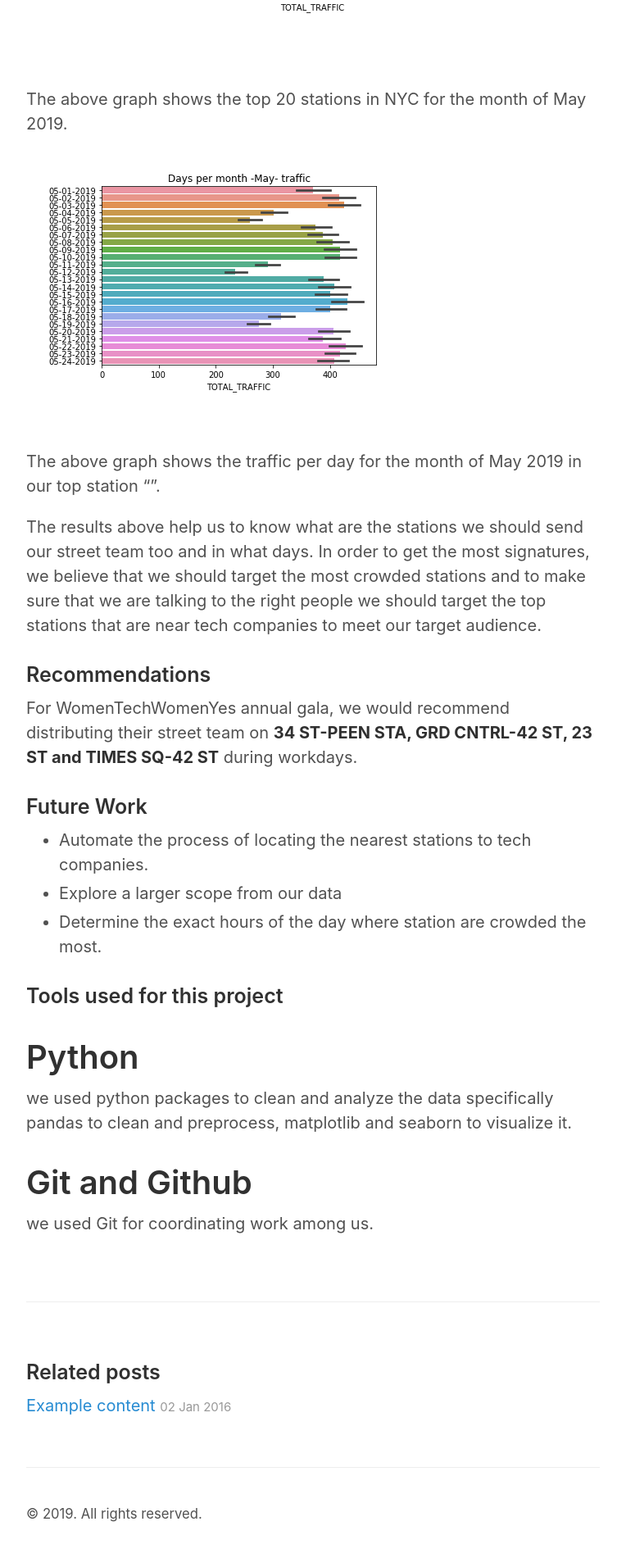
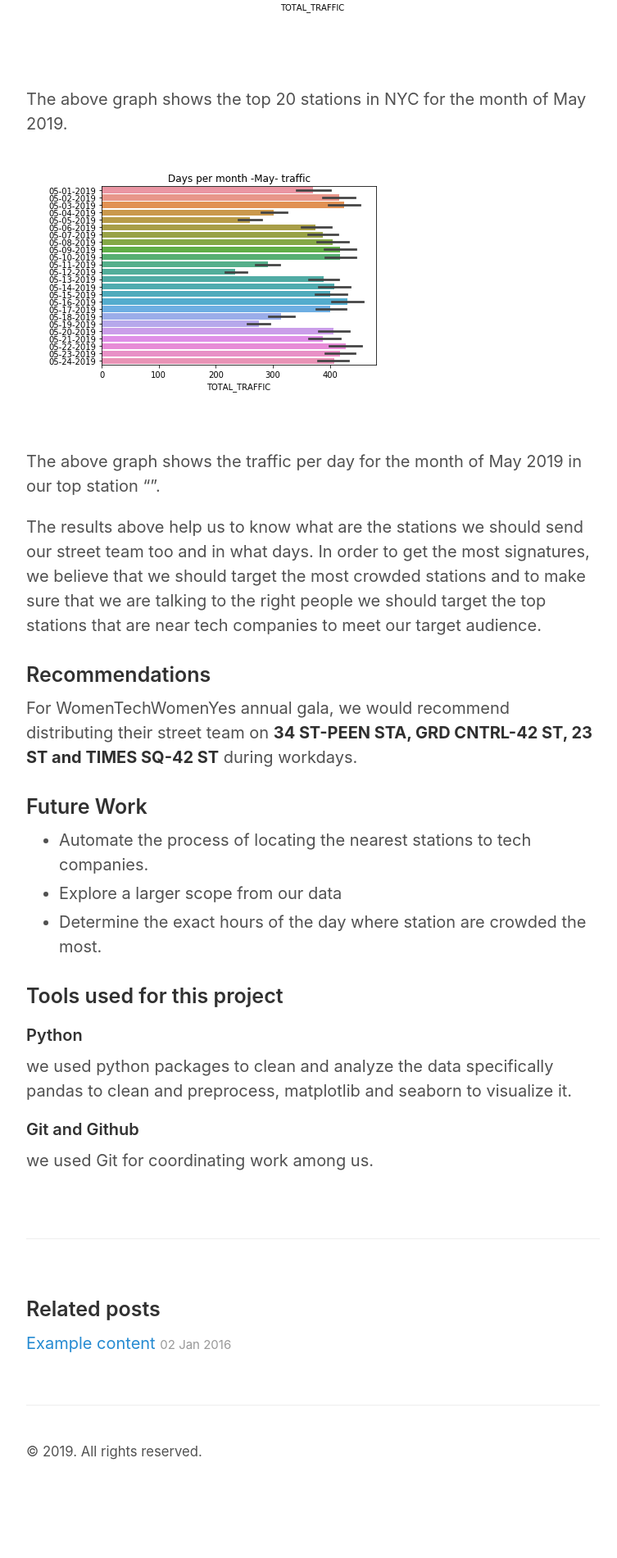
Before and after one commit to Sarahalq/Sarahalq.github.io, a Jekyll site: the page built from _posts/2019-09-7-Testing-Local-Images.md, in a window 1280 px wide. Shown: the part 2758-4659 px from the top of the page at 82% size, without its empty margins (258-1011 px from the left). Built offline with Jekyll 4.4.1, drawn with Linux system fonts in a browser that asks for light colours; after the commit the page ends 4583 px from its top, so only the background shows below that.

Commit message:
pictures

```diff
--- a/_posts/2019-09-7-Testing-Local-Images.md
+++ b/_posts/2019-09-7-Testing-Local-Images.md
@@ -67,8 +67,8 @@ For WomenTechWomenYes annual gala, we would recommend distributing their street
 
 ### Tools used for this project
 
-# Python
+#### Python
 we used python packages to clean and analyze the data specifically pandas to clean and preprocess, matplotlib and seaborn to visualize it.
 
-# Git and Github
+#### Git and Github
 we used Git for coordinating work among us.
```
Also changed, not shown: 1 other file.
